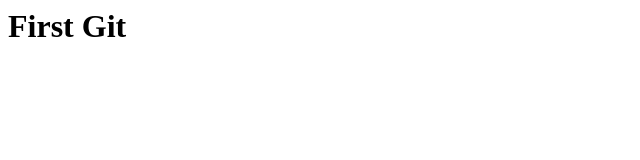
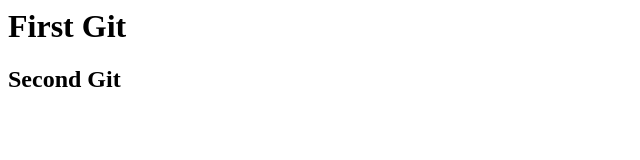
Before and after one commit to Asitosh/BootStrapReact, a plain HTML site: page index.html in a window 1280 px wide. Shown: the whole page, without its empty margins (0-640 px from the left). Drawn offline with Linux system fonts and the light colour scheme.

Commit message:
Second commit

```diff
--- a/index.html
+++ b/index.html
@@ -1 +1,2 @@
 <h1> First Git</h1>
+<h2> Second Git</h2>
```
